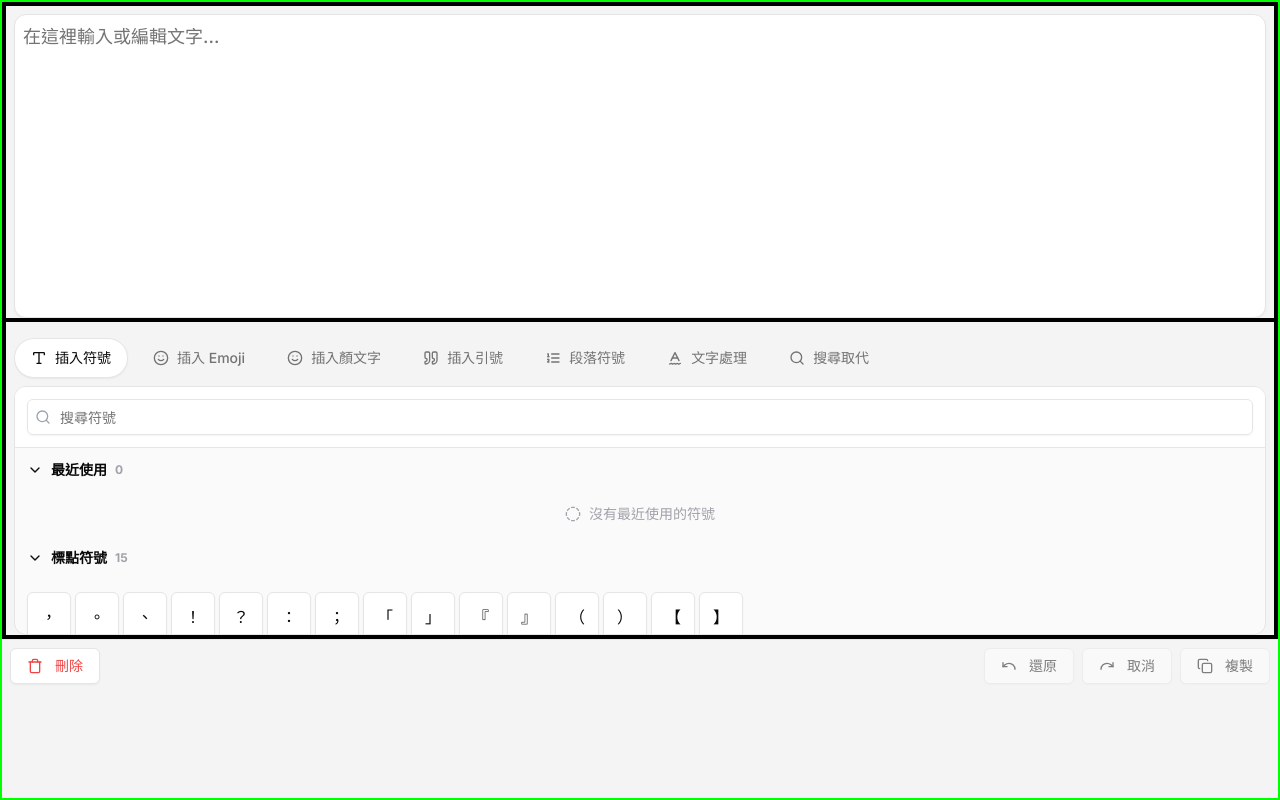
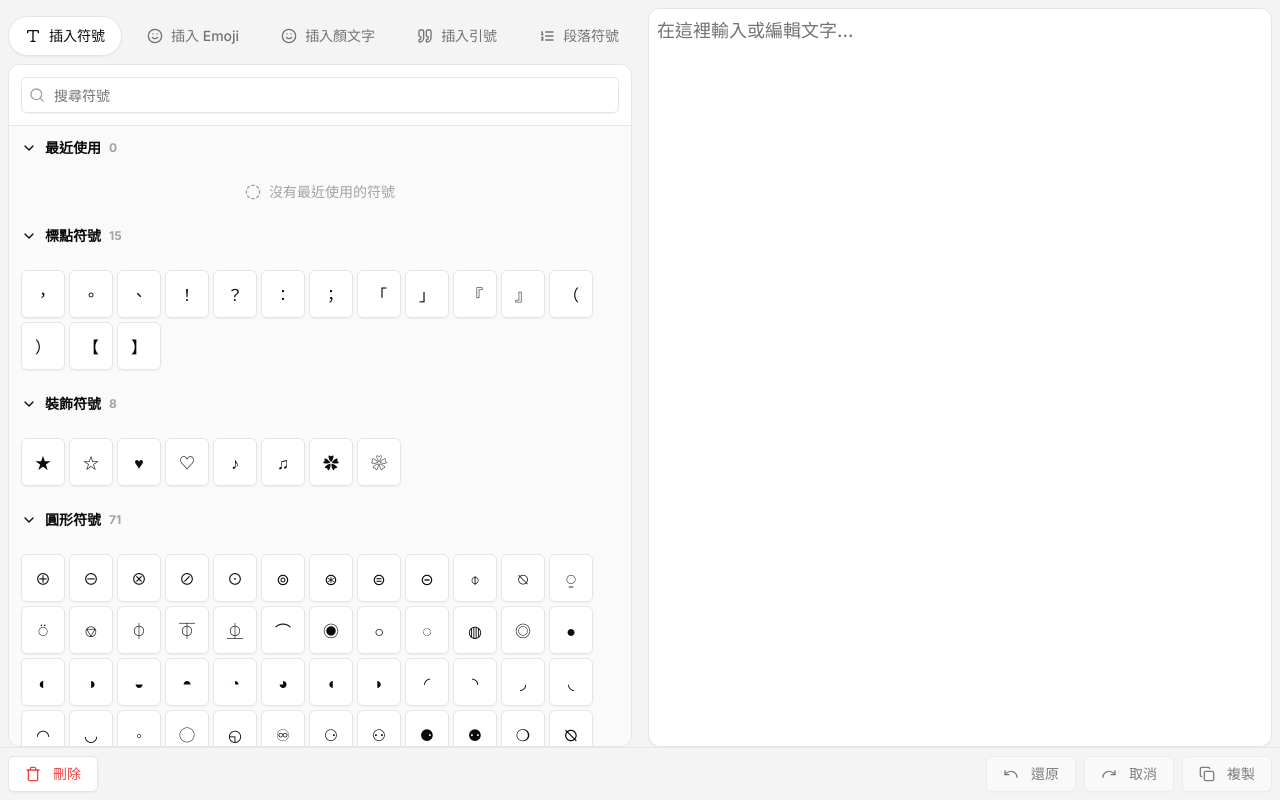
Before and after one commit to mant0u0/web-widget, a Next.js app: page /TextEditor in a window 1280 px wide. Built offline with nearby package versions, Linux system fonts and the light colour scheme; a web font is replaced by a local one.

Commit message:
[Mantou] 調整 UI

```diff
--- a/app/TextEditor/page.tsx
+++ b/app/TextEditor/page.tsx
@@ -266,9 +266,10 @@ const TextEditor = () => {
   );
 
   return (
-    <div className="flex h-screen w-screen flex-col items-center overflow-hidden border-2 border-[#0f0]">
-      <div className="flex h-[80%] w-full flex-col border-2 border-black">
-        <div className="h-[50%] w-full border-2 border-black p-2 pb-0">
+    <div className="flex h-screen w-screen flex-col items-center overflow-hidden">
+      {/* content  */}
+      <div className="md: flex h-full w-full flex-col overflow-hidden md:flex-row-reverse">
+        <div className="h-full w-full overflow-hidden p-2 pb-0">
           <Textarea
             value={text}
             onChange={handleTextChange}
@@ -276,8 +277,7 @@ const TextEditor = () => {
             className="textarea h-full w-full resize-none rounded-xl bg-white p-2 !text-lg focus-visible:ring-0"
           />
         </div>
-
-        <div className="h-[50%] w-full border-2 border-black p-2 pb-0">
+        <div className="h-full w-full overflow-hidden p-2 pb-0">
           <Toolbar
             text={text}
             updateText={updateText}
```
